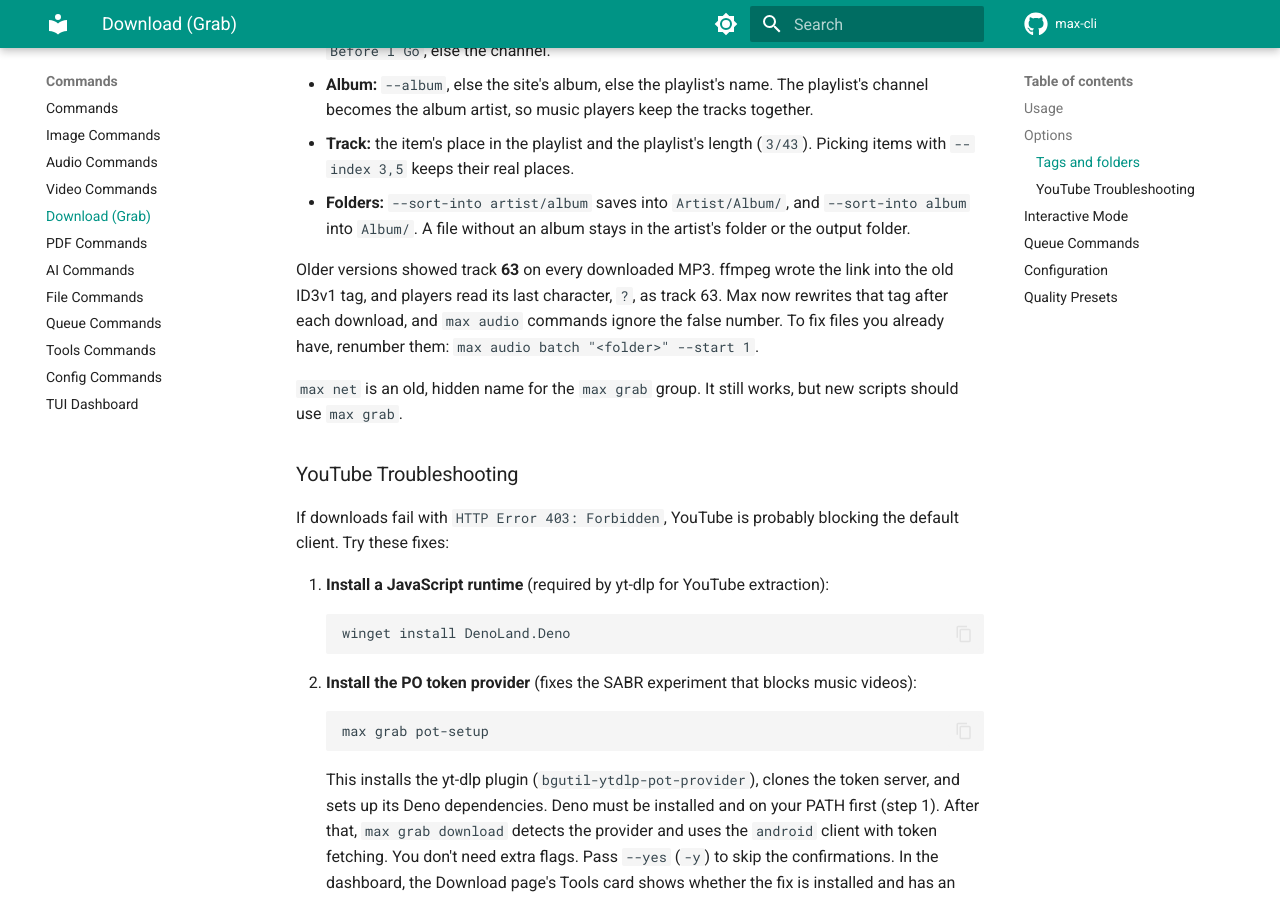
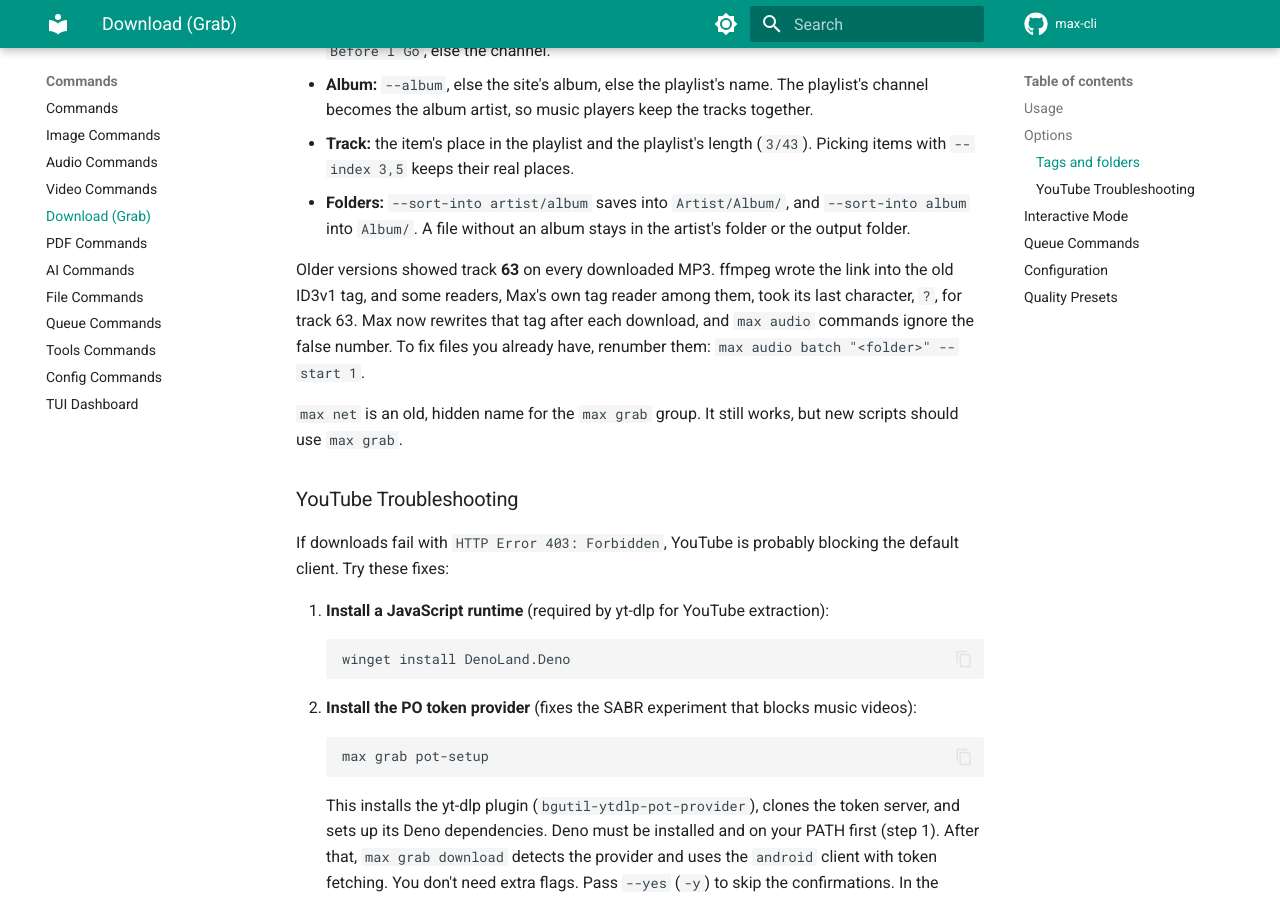
Before and after one commit to Abubakr-Alsheikh/max-cli, an MkDocs documentation site: the page built from docs/commands/grab.md, in a window 1280 px wide and 900 px high, scrolled down 2150 px. Built offline with MkDocs 1.6.1 and Material for MkDocs 9.7.7, drawn with Linux system fonts in a browser that asks for light colours; comment, search, counter and statistics services are not loaded.

Commit message:
test(download-tags): check the ID3v1 bytes, not how mutagen reads them
mutagen 1.48 reads an ID3v1.0 comment correctly, so the test that expected
track 63 failed on the CI Pythons that install it. The test now checks the
byte itself, and the docs name mutagen before 1.48 as the reader that got
it wrong.

```diff
--- a/docs/commands/grab.md
+++ b/docs/commands/grab.md
@@ -58,7 +58,7 @@
 - **Track:** the item's place in the playlist and the playlist's length (`3/43`). Picking items with `--index 3,5` keeps their real places.
 - **Folders:** `--sort-into artist/album` saves into `Artist/Album/`, and `--sort-into album` into `Album/`. A file without an album stays in the artist's folder or the output folder.
 
-Older versions showed track **63** on every downloaded MP3. ffmpeg wrote the link into the old ID3v1 tag, and players read its last character, `?`, as track 63. Max now rewrites that tag after each download, and `max audio` commands ignore the false number. To fix files you already have, renumber them: `max audio batch "<folder>" --start 1`.
+Older versions showed track **63** on every downloaded MP3. ffmpeg wrote the link into the old ID3v1 tag, and some readers, Max's own tag reader among them, took its last character, `?`, for track 63. Max now rewrites that tag after each download, and `max audio` commands ignore the false number. To fix files you already have, renumber them: `max audio batch "<folder>" --start 1`.
 
 `max net` is an old, hidden name for the `max grab` group. It still works, but new scripts should use `max grab`.
 
```
Also changed, not shown: AGENTS.md (+1 -1 lines), CHANGELOG.md (+1 -1 lines), 2 other files.
